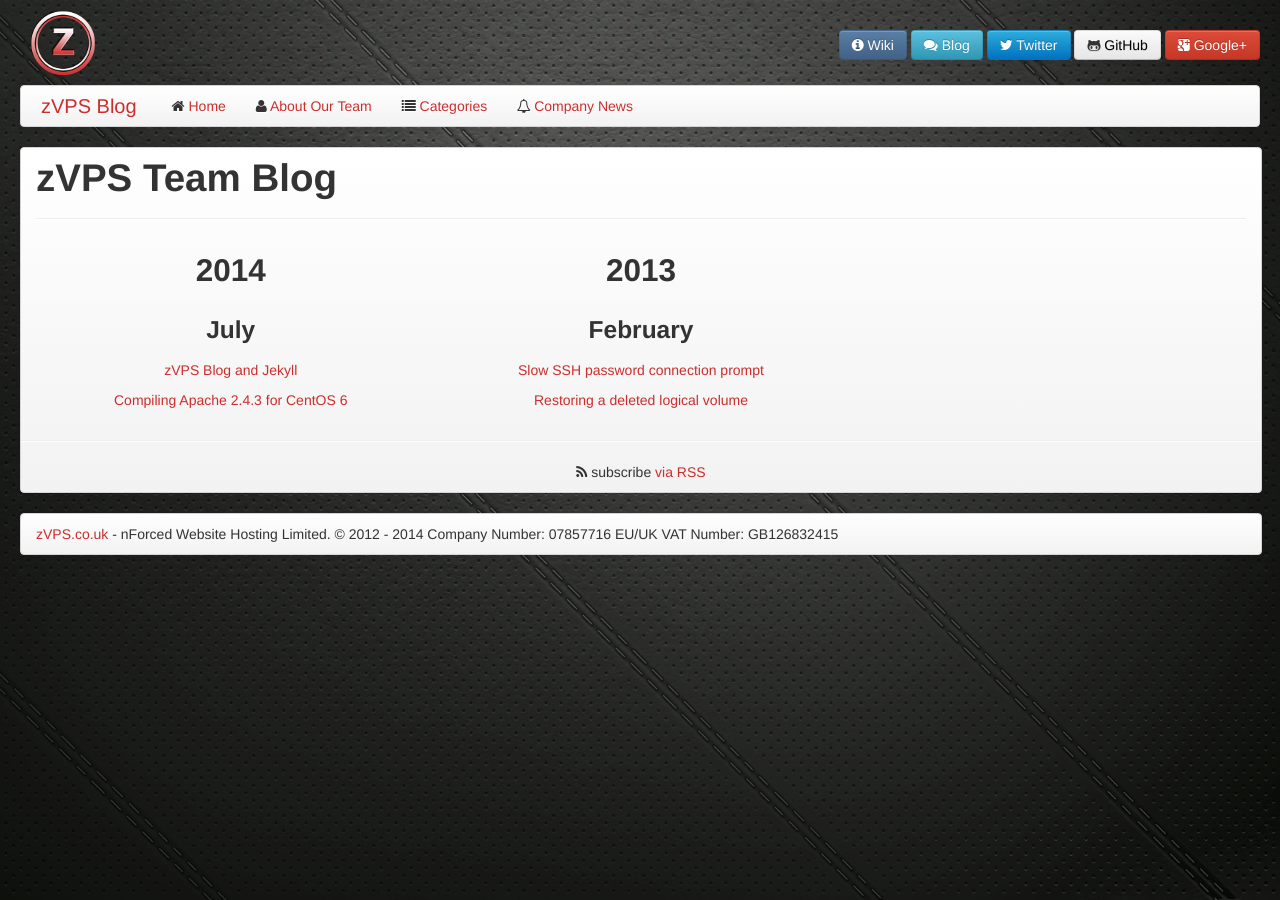
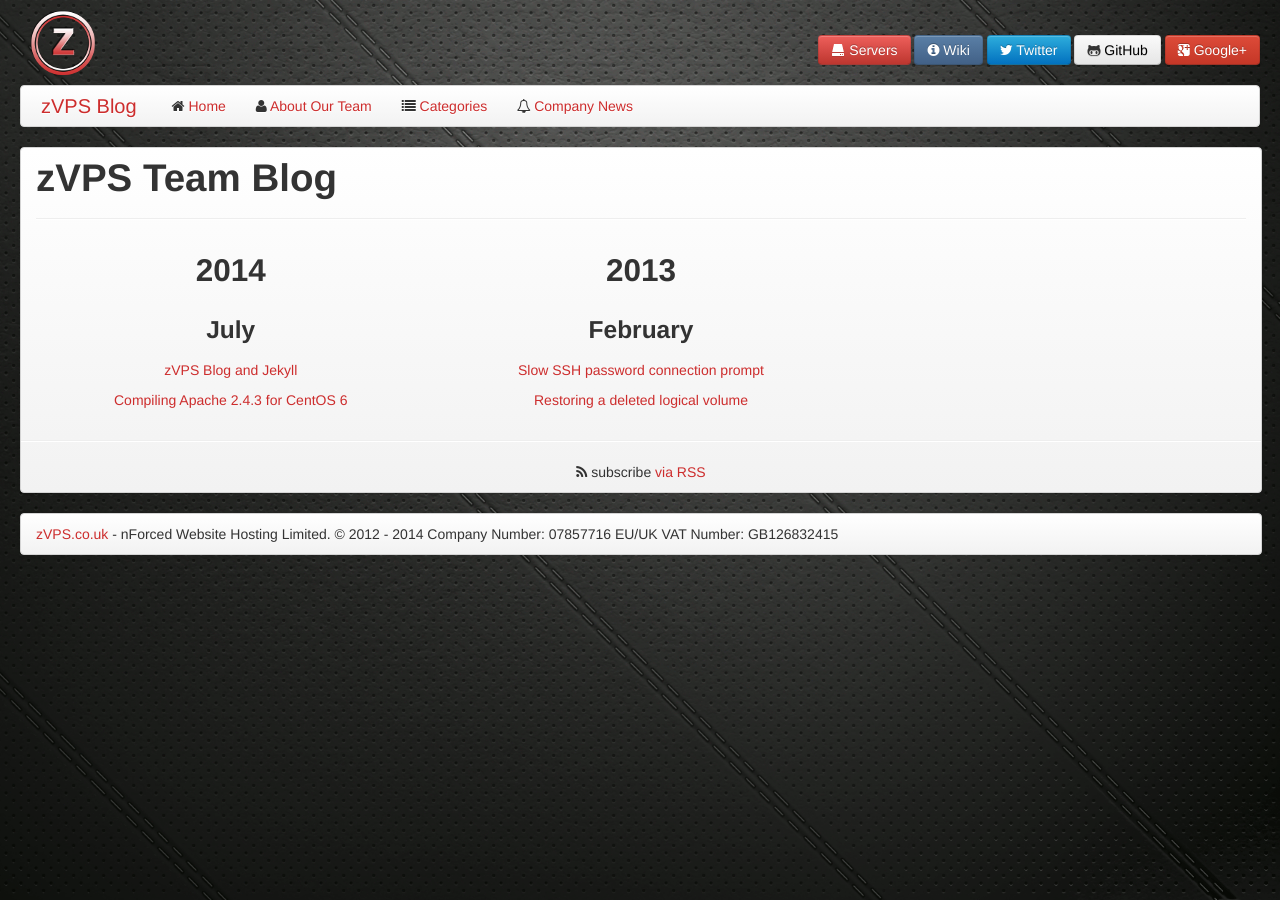
Before and after one commit to Caffe1neAdd1ct/zvps-blog, a Jekyll site: the page built from index.html, in a window 1280 px wide. Built offline with Jekyll 4.4.1, drawn with Linux system fonts in a browser that asks for light colours.

Commit message:
Added button to zvps main website and added responsive styling.

```diff
--- a/_includes/header.html
+++ b/_includes/header.html
@@ -3,12 +3,12 @@
     <div class="span12">
         <a href="/" title="zVPS Xen Servers"><img class="pull-left" style="padding-left: 10px;" src="/img/zvps-icon.png" title="" alt="" width="65px" height="65px"></a>
         <br>
-        <div class="pull-right hidden-phone">
-            <a class="btn btn-vk" href="http://red.zvps.co.uk/projects/zvps-design/wiki" title="zVPS Wiki"><i class="icon-info-sign icon-white"></i> Wiki</a>
-            <a class="btn btn-info" href="/" title="zVPS Blog and News"><i class="icon-comments icon-white"></i> Blog</a>
-            {% if site.twitter_username %}<a class="btn btn-twitter" href="https://twitter.com/{{ site.twitter_username }}" title="zVPS Twitter - Follow for updates"><i class="icon-twitter icon-white"></i> Twitter</a>{% endif %}
-            {% if site.github_username %}<a href="https://github.com/{{ site.github_username }}" class="btn btn-github"><i class="icon-github-alt"></i> GitHub</a>{% endif %}
-            <a class="btn btn-google-plus" href="https://plus.google.com/+ZvpsCoUk" title="zVPS Google+ - Add us to your circles"><i class="icon-google-plus-sign icon-white"></i> Google+</a>
+        <div class="pull-right">
+            <a class="btn btn-danger" style="margin-top: 5px;" href="/" title="zVPS European Xen Servers"><i class="icon-hdd icon-white"></i> Servers</a>
+            <a class="btn btn-vk" style="margin-top: 5px;"  href="http://red.zvps.co.uk/projects/zvps-design/wiki" title="zVPS Wiki"><i class="icon-info-sign icon-white"></i> Wiki</a>
+            {% if site.twitter_username %}<a class="btn btn-twitter" style="margin-top: 5px;" href="https://twitter.com/{{ site.twitter_username }}" title="zVPS Twitter - Follow for updates"><i class="icon-twitter icon-white"></i> Twitter</a>{% endif %}
+            {% if site.github_username %}<a href="https://github.com/{{ site.github_username }}" style="margin-top: 5px;" class="btn btn-github"><i class="icon-github-alt"></i> GitHub</a>{% endif %}
+            <a class="btn btn-google-plus" href="https://plus.google.com/+ZvpsCoUk" style="margin-top: 5px;" title="zVPS Google+ - Add us to your circles"><i class="icon-google-plus-sign icon-white"></i> Google+</a>
         </div>
     </div>
 </div>
```
